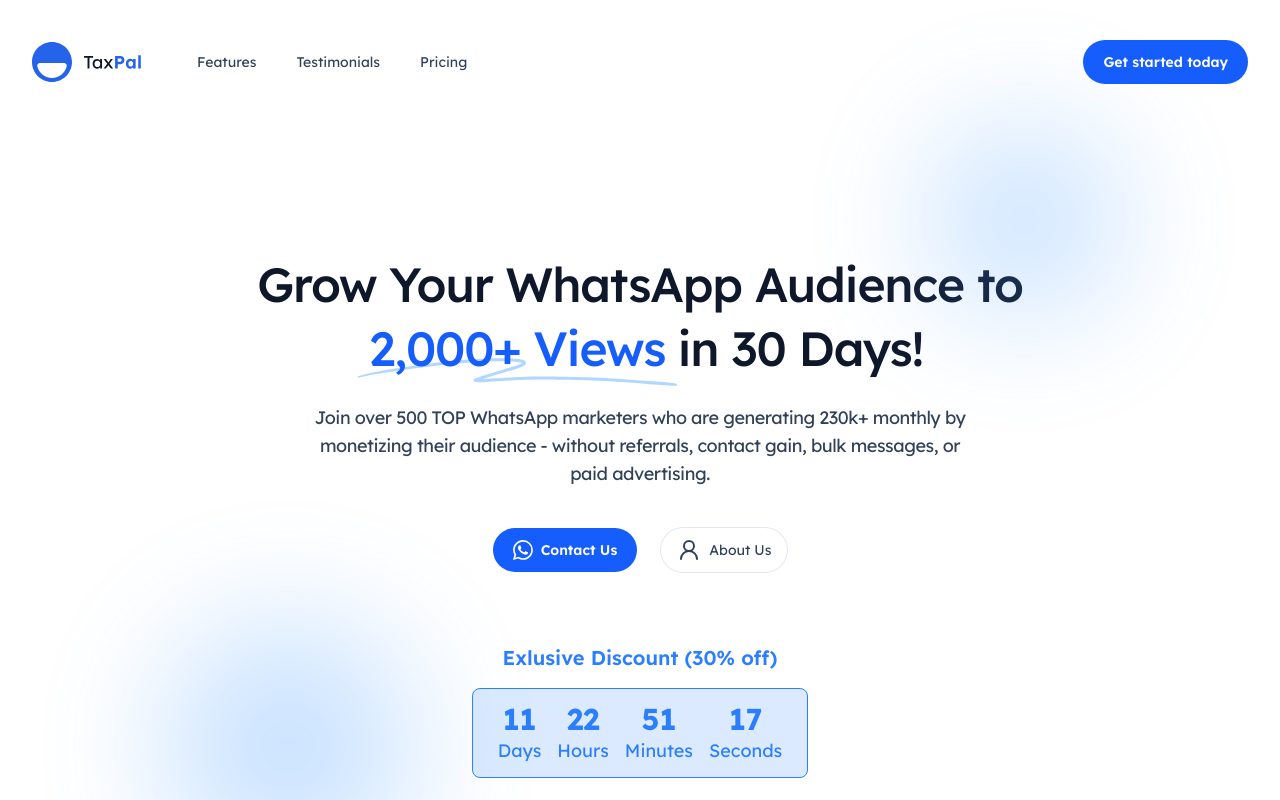
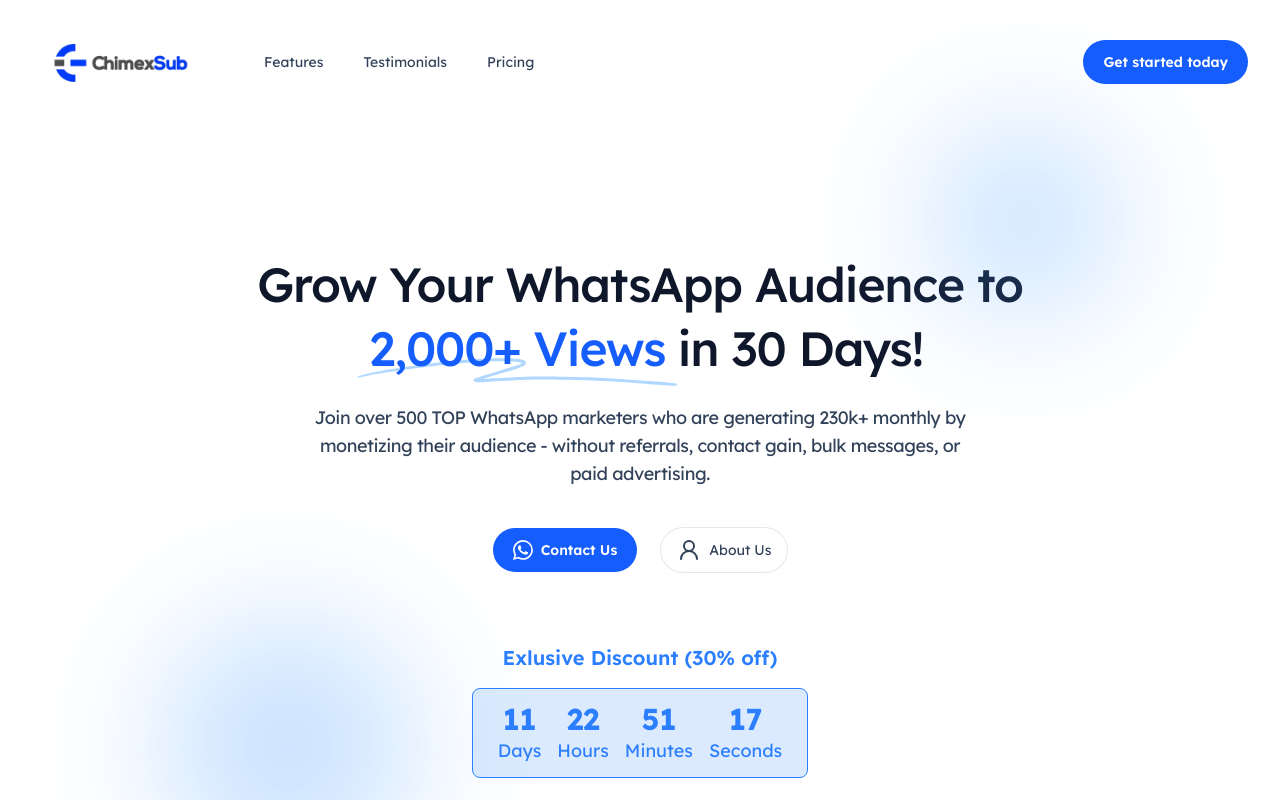
Before and after one commit to Bee-code-tech/was-accelerator, a Next.js app: page / in a window 1280 px wide. Shown: the top 800 px of the page. Built offline with nearby package versions, Linux system fonts and the light colour scheme.

Commit message:
Refactor Footer component to use Logo component and update logo display

```diff
--- a/components/Footer.tsx
+++ b/components/Footer.tsx
@@ -4,6 +4,7 @@
   BsInstagram,
   BsFacebook,
 } from 'react-icons/bs';
+import { Logo } from './Logo';
 
 const navigation = {
   company: [
@@ -47,11 +48,7 @@
       <div className="mx-auto max-w-7xl px-6 py-24 sm:px-6 sm:py-32 lg:px-8 lg:py-24">
         <div className="xl:grid xl:grid-cols-3 xl:gap-8">
           <div className="space-y-8">
-            <img
-              alt="Chima Ugbaja E."
-              src="/chimex-logo.png"
-              className="h-12" // Change to your logo's height
-            />
+            <Logo />
             <p className="text-sm text-gray-600">
               Leading WhatsApp marketing and audience growth expert. Helping entrepreneurs grow and monetize their WhatsApp audience.
             </p>
--- a/components/Logo.tsx
+++ b/components/Logo.tsx
@@ -1,32 +1,7 @@
 export function Logo(props: React.ComponentPropsWithoutRef<'svg'>) {
   return (
-    <svg aria-hidden="true" viewBox="0 0 109 40" {...props}>
-      <path
-        fillRule="evenodd"
-        clipRule="evenodd"
-        d="M0 20c0 11.046 8.954 20 20 20s20-8.954 20-20S31.046 0 20 0 0 8.954 0 20Zm20 16c-7.264 0-13.321-5.163-14.704-12.02C4.97 22.358 6.343 21 8 21h24c1.657 0 3.031 1.357 2.704 2.98C33.32 30.838 27.264 36 20 36Z"
-        fill="#2563EB"
-      />
-      <path
-        d="M55.528 26.57V15.842H52V13.97h9.108v1.872h-3.636V26.57h-1.944Z"
-        fill="#0F172A"
-      />
-      <path
-        d="M83.084 26.57v-12.6h5.346c.744 0 1.416.18 2.016.54a3.773 3.773 0 0 1 1.44 1.44c.36.612.54 1.302.54 2.07 0 .78-.18 1.482-.54 2.106a4 4 0 0 1-1.44 1.494c-.6.36-1.272.54-2.016.54h-2.646v4.41h-2.7Zm2.664-6.84h2.376c.288 0 .546-.072.774-.216.228-.156.408-.36.54-.612a1.71 1.71 0 0 0 .216-.864c0-.324-.072-.606-.216-.846a1.394 1.394 0 0 0-.54-.576 1.419 1.419 0 0 0-.774-.216h-2.376v3.33ZM106.227 26.57V13.25h2.556v13.32h-2.556Z"
-        fill="#2563EB"
-      />
-      <path
-        fillRule="evenodd"
-        clipRule="evenodd"
-        d="M95.906 26.102c.636.432 1.35.648 2.142.648.444 0 .864-.066 1.26-.198a4.25 4.25 0 0 0 1.062-.558 3.78 3.78 0 0 0 .702-.668v1.244h2.574v-9.522h-2.538v1.248a3.562 3.562 0 0 0-.648-.672 3.13 3.13 0 0 0-1.026-.558 3.615 3.615 0 0 0-1.278-.216c-.828 0-1.566.216-2.214.648-.648.42-1.164 1.002-1.548 1.746-.372.732-.558 1.578-.558 2.538 0 .96.186 1.812.558 2.556.372.744.876 1.332 1.512 1.764Zm4.104-1.908c-.36.228-.78.342-1.26.342-.468 0-.882-.114-1.242-.342a2.387 2.387 0 0 1-.828-.954c-.204-.42-.306-.906-.306-1.458 0-.54.102-1.014.306-1.422.204-.408.48-.726.828-.954.36-.24.774-.36 1.242-.36.48 0 .9.12 1.26.36.36.228.636.546.828.954.204.408.306.882.306 1.422 0 .552-.102 1.038-.306 1.458a2.218 2.218 0 0 1-.828.954Z"
-        fill="#2563EB"
-      />
-      <path
-        fillRule="evenodd"
-        clipRule="evenodd"
-        d="m76.322 23.197 2.595 3.373h2.268l-3.662-4.787 3.338-4.663h-2.196l-2.162 3.334-2.554-3.334h-2.34l3.652 4.71-3.634 4.74h2.196l2.5-3.373ZM62.738 26.102a3.78 3.78 0 0 0 2.142.648c.456 0 .888-.072 1.296-.216.42-.144.798-.336 1.134-.576a3.418 3.418 0 0 0 .864-.835v1.447h1.872v-9.45h-1.872v1.45a3.118 3.118 0 0 0-.72-.82 3.2 3.2 0 0 0-1.062-.612 4.033 4.033 0 0 0-1.35-.216c-.828 0-1.578.21-2.25.63-.66.42-1.188 1.002-1.584 1.746-.384.732-.576 1.572-.576 2.52 0 .936.192 1.776.576 2.52.384.744.894 1.332 1.53 1.764Zm4.122-1.476c-.432.276-.93.414-1.494.414a2.682 2.682 0 0 1-1.476-.414 2.987 2.987 0 0 1-1.008-1.134c-.24-.492-.36-1.05-.36-1.674 0-.612.12-1.158.36-1.638.252-.48.588-.858 1.008-1.134a2.682 2.682 0 0 1 1.476-.414c.564 0 1.062.138 1.494.414.432.276.768.654 1.008 1.134.252.48.378 1.026.378 1.638 0 .624-.126 1.182-.378 1.674-.24.48-.576.858-1.008 1.134Z"
-        fill="#0F172A"
-      />
-    </svg>
+      <div className="flex items-center justify-center h-10 overflow-hidden ">
+      <img src='logo.png' className="w-36 lg:w-44" />
+      </div>
   )
 }
```
Also changed, not shown: public/logo.png (added).
